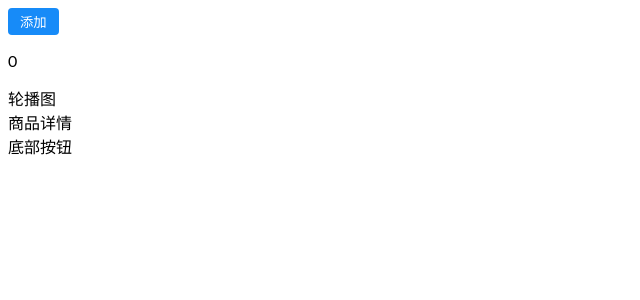
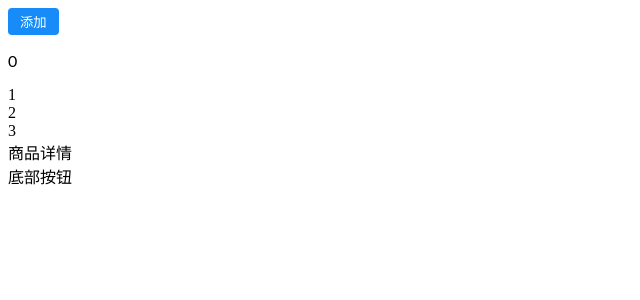
Before and after one commit to zhangxiongxin/react-demo, a React (Create React App) app: page / in a window 1280 px wide. Shown: the top 300 px of the page, without its empty margins (0-640 px from the left). Built offline with nearby package versions, Linux system fonts and the light colour scheme.

Commit message:
2 files modified, 3 added, 1 deleted

```diff
--- a/src/App.tsx
+++ b/src/App.tsx
@@ -24,7 +24,7 @@ export default function App() {
       </button>
       <p>{count}</p>
       <GoodsDetail Footer={footer()}>
-        <Banner />
+        <Banner list={[1, 2, 3]} />
       </GoodsDetail>
     </div>
   );
--- a/src/Banner.js
+++ /dev/null
@@ -1,8 +0,0 @@
-import * as React from 'react';
-export default function Banner() {
-  return (
-    <>
-      <div>轮播图</div>
-    </>
-  );
-}
--- /dev/null
+++ b/src/Banner/Banner.js
@@ -0,0 +1,16 @@
+import * as React from 'react';
+import PropTypes from 'prop-types';
+export default function Banner({ list }) {
+  return (
+    <>
+      <div>
+        {list.map((listItem) => (
+          <div>{listItem}</div>
+        ))}
+      </div>
+    </>
+  );
+}
+Banner.PropTypes = {
+  list: PropTypes.array,
+};
--- /dev/null
+++ b/src/Banner/index.js
@@ -0,0 +1 @@
+export { default } from './Banner';
```
Also changed, not shown: package.json (+4 -3 lines), src/Banner/Banner.css (added).
